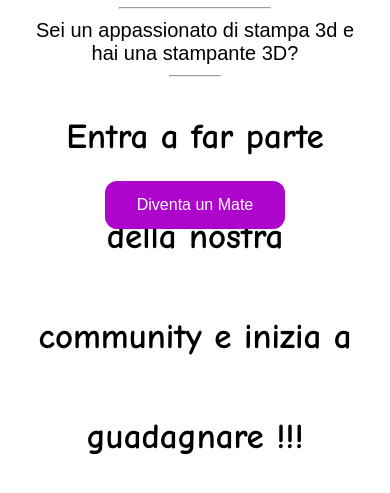
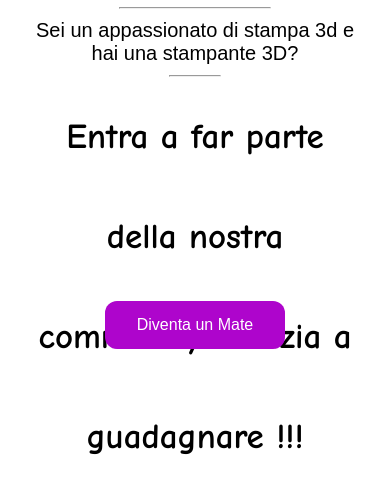
Before and after one commit to Simofes19/3D-MATES, a plain HTML site: page becomeamate.html in a window 390 px wide. Shown: the part 289-782 px from the top of the page. Drawn offline with Linux system fonts and the light colour scheme.

Commit message:
Update becomeamate.html

```diff
--- a/becomeamate.html
+++ b/becomeamate.html
@@ -128,13 +128,10 @@
                 width: 90%; /* imposta la larghezza al 90% della larghezza dello schermo */
                 margin: 10px auto; /* centra gli elementi e aggiungi un margine di 10px */
             }
-
-
-
             button {
 		/* seleziona solo il bottone */
 		    position: relative; /* cambia da absolute a relative */
-            bottom: 20px; /* riduci il valore di bottom per spostare il bottone più in basso */
+            bottom: -100px; /* riduci il valore di bottom per spostare il bottone più in basso */
                 padding: 60px 100px; /* aumenta il padding del bottone */
                 font-size: 35px; /* aumenta la dimensione del font del bottone */
             }
```
